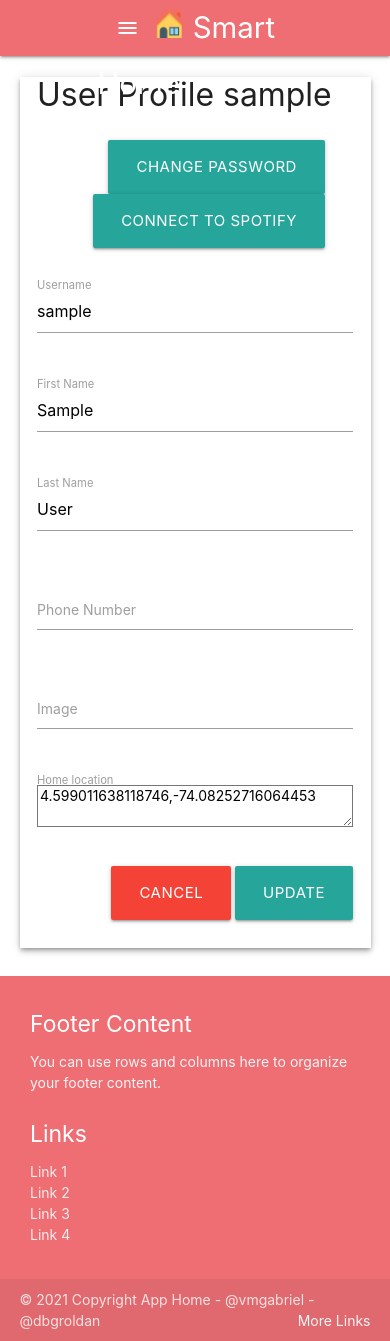
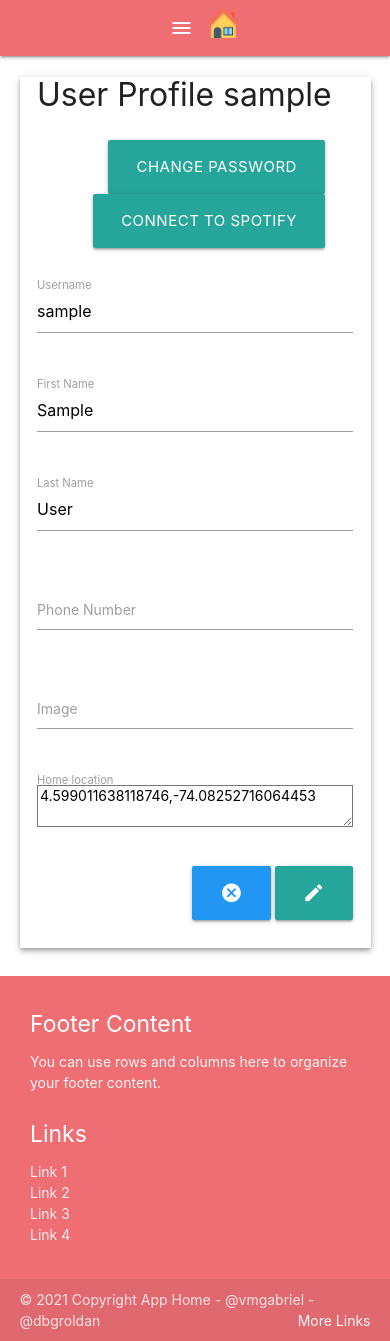
Before and after one commit to vmgabriel/todo-django, a Django app: page /accounts/me/profile/ in a window 390 px wide. Run offline with Django 3.2, Linux system fonts and the light colour scheme; the visitor is signed in with stand-in values (Sample User, id 1); data that the repository does not hold is empty.

Commit message:
fix: buttons signs and resposive header title size

```diff
--- a/accounts/templates/profiles/edit.html
+++ b/accounts/templates/profiles/edit.html
@@ -82,8 +82,8 @@
           </div>
 
           <div class="col s12 right-align">
-            <a href="{% url 'accounts:profile-user' %}" class="btn waves-effect waves-red btn-large red">Cancel</a>
-            <button type="submit" class="waves-effect waves-light btn-large">Update</button>
+            <a href="{% url 'accounts:profile-user' %}" class="btn waves-effect waves-red btn-large blue"><i class="material-icons">cancel</i></a>
+            <button type="submit" class="waves-effect waves-light btn-large"><i class="material-icons">edit</i></button>
           </div>
         </form>
       </div>
--- a/static/css/base.css
+++ b/static/css/base.css
@@ -18,6 +18,19 @@
   display: initial;
 }
 
+
+/** Header **/
+.short-title-header { display: none; }
+
+@media (max-width: 500px) {
+    .short-title-header { display: inline-block; }
+    .full-title-header { display: none; }
+}
+
+@media (max-width: 390px) {
+  .short-title-header { display: none; }
+}
+
 /* Materialize CSS */
 .datepicker-select {
   display: none;
--- a/templates/components/header.html
+++ b/templates/components/header.html
@@ -13,7 +13,7 @@
         <i class="material-icons">menu</i>
       </a>
       <a href="{% url 'pages:home' %}">
-        <img alt="Home Icon" src="{% static 'imgs/brands/house.png' %}" width="30" /> Smart Home
+        <img alt="Home Icon" src="{% static 'imgs/brands/house.png' %}" width="30" /> <span class="full-title-header">Smart Home</span><span class="short-title-header">SHome</span>
       </a>
     </div>
 
```
